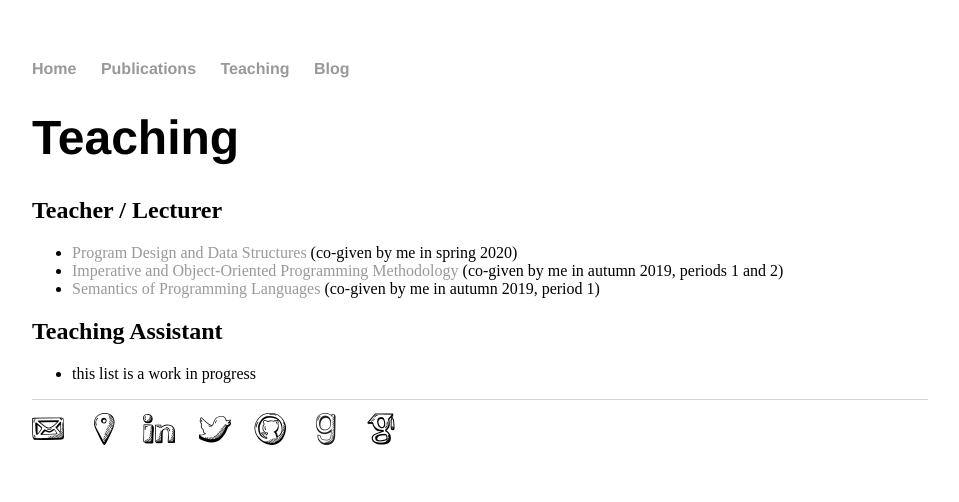
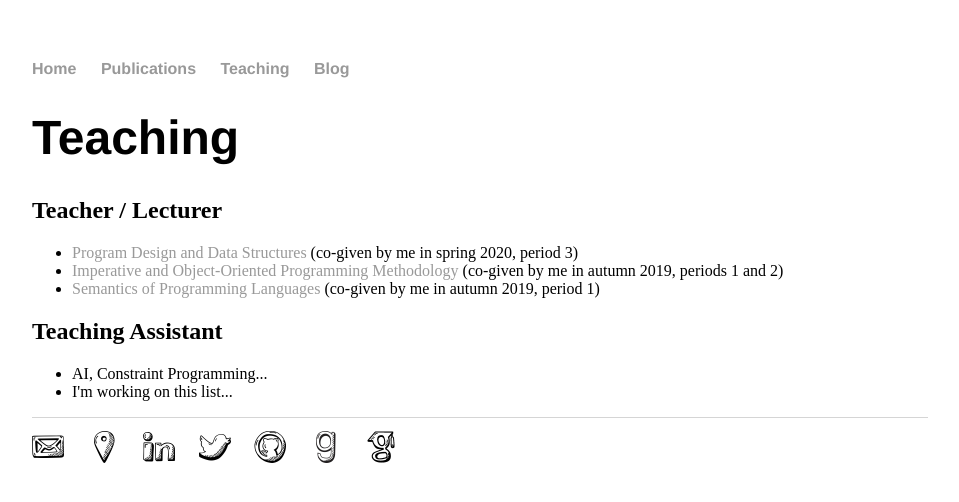
Before and after one commit to andreina-francisco/andreina-francisco.github.io, a Jekyll site: the page built from teaching/index.html, in a window 1280 px wide. Shown: the top 502 px of the page, without its empty margins (160-1119 px from the left). Built offline with Jekyll 4.4.1, drawn with Linux system fonts in a browser that asks for light colours; nearby versions of some CDN libraries; a style sheet for code colours, icons or effects is not loaded.

Commit message:
Link to IOOPM

```diff
--- a/teaching/index.html
+++ b/teaching/index.html
@@ -7,9 +7,9 @@
 
   <h2> Teacher / Lecturer </h2>
 	<ul>
-	  <li><a href="https://www.uu.se/en/admissions/master/selma/kursplan/?kKod=1DL201">Program Design and Data Structures</a> (co-given by me in spring 2020)</li>
+	  <li><a href="https://www.uu.se/en/admissions/master/selma/kursplan/?kKod=1DL201">Program Design and Data Structures</a> (co-given by me in spring 2020, period 3)</li>
 
-	  <li> <a href="uu.se/en/admissions/master/selma/kursplan/?kpid=38960&type=1">Imperative and Object-Oriented Programming Methodology</a> (co-given by me in autumn 2019, periods 1 and 2)</li>
+	  <li> <a href="https://www.uu.se/en/admissions/master/selma/kursplan/?kpid=38960&type=1">Imperative and Object-Oriented Programming Methodology</a> (co-given by me in autumn 2019, periods 1 and 2)</li>
 
 	  <li><a href="https://www.uu.se/en/admissions/master/selma/kursplan/?kpid=39203&type=1">Semantics of Programming Languages</a> (co-given by me in autumn 2019, period 1)</li>
 
@@ -18,7 +18,8 @@
 	<h2> Teaching Assistant </h2>
 
 	<ul>
-	  <li> this list is a work in progress </li>
+	  <li> AI, Constraint Programming... </li>
+	  <li> I'm working on this list... </li>
 	</ul>
 
 </div><!-- /.blurb -->
```
